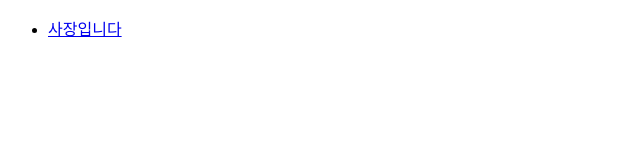
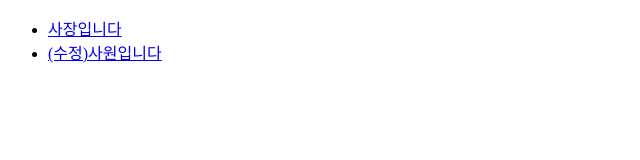
Before and after one commit to jaejae87/cap, a plain HTML site: page index.html in a window 1280 px wide. Shown: the whole page, without its empty margins (0-640 px from the left). Drawn offline with Linux system fonts and the light colour scheme.

Commit message:
사원수정

```diff
--- a/index.html
+++ b/index.html
@@ -10,6 +10,7 @@
   <div>
 <ul>
   <li><a href="#">사장입니다</a></li>
+  <li><a href="#">(수정)사원입니다</a></li>
 </ul>
 
   </div>
```
